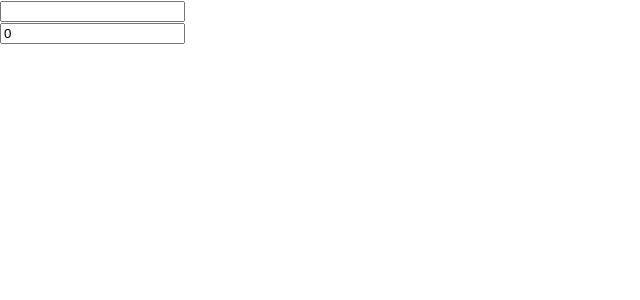
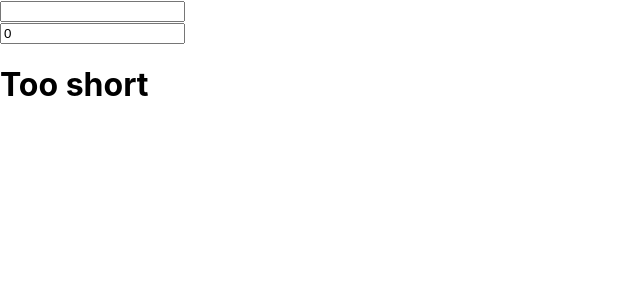
Before and after one commit to chrislupdx/section2challenge, a React (Create React App) app: page / in a window 1280 px wide. Shown: the top 300 px of the page, without its empty margins (0-640 px from the left). Built offline with nearby package versions, Linux system fonts and the light colour scheme.

Commit message:
got tooshort to work

```diff
--- a/src/App.js
+++ b/src/App.js
@@ -20,6 +20,11 @@ class App extends Component {
     //i'm pretty sure we need to inject conditional loggic here
   }
 
+  tooshortHandler = (event) => {
+    const tooshort = this.state.tooshort;
+    this.setState({tooshort: !tooshort});
+  }
+
   render() {
 
     let longenough = null;
@@ -31,15 +36,14 @@ class App extends Component {
         <h1> Long enough </h1>
         </div>
       );
-
     }
-    // else {
-    //   tooshort = (
-    //     <div className="tooshort">
-    //     <h1> Too short </h1>
-    //     </div>
-    //   );
-    // }
+    else {
+      tooshort = (
+        <div className="tooshort">
+        <h1> Too short </h1>
+        </div>
+      );
+    }
 
     return (
       <div className="App">
```
Also changed, not shown: 1 other file (tests, documents, lock files or other folders).
